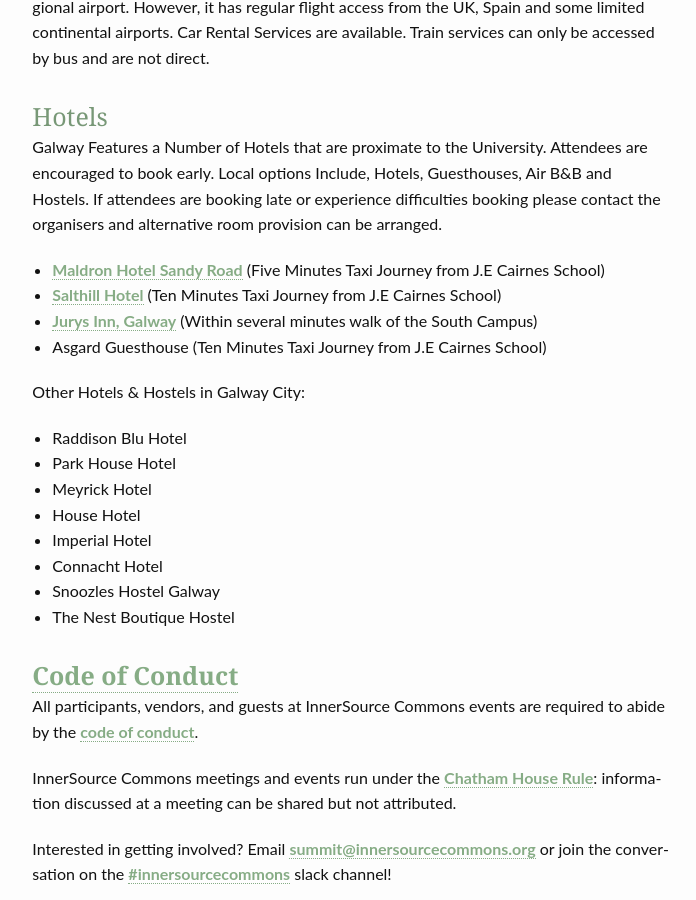
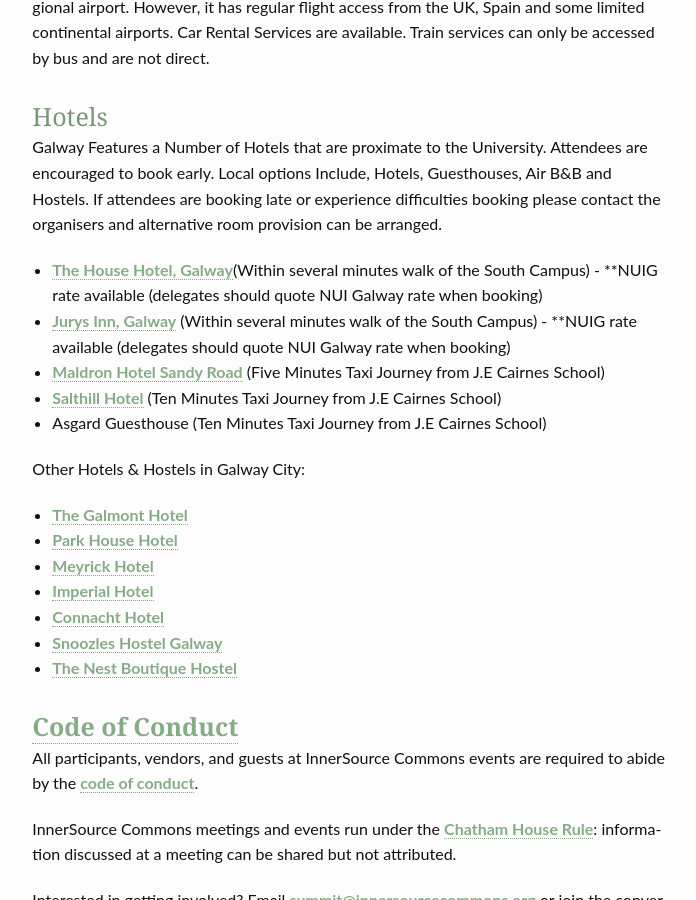
Before and after one commit to paypal/InnerSourceCommons, a Jekyll site: the page built from events/isc-spring-2019.md, in a window 1280 px wide and 900 px high, scrolled down 2336 px. Shown: the whole window, without its empty margins (456-1152 px from the left). Built offline with Jekyll 4.4.1, drawn with Linux system fonts in a browser that asks for light colours.

Commit message:
Update isc-spring-2019.md

```diff
--- a/events/isc-spring-2019.md
+++ b/events/isc-spring-2019.md
@@ -54,21 +54,20 @@
 ### Hotels
 Galway Features a Number of Hotels that are proximate to the University. Attendees are encouraged to book early. Local options Include, Hotels, Guesthouses, Air B&B and Hostels. If attendees are booking late or experience difficulties booking please contact the organisers and alternative room provision can be arranged.
 
+* [The House Hotel, Galway](https://www.thehousehotel.ie/)(Within several minutes walk of the South Campus) - **NUIG rate available (delegates should quote NUI Galway rate when booking)
+* [Jurys Inn, Galway](https://www.jurysinns.com/hotels/galway) (Within several minutes walk of the South Campus) - **NUIG rate available (delegates should quote NUI Galway rate when booking)
 * [Maldron Hotel Sandy Road](https://www.maldronhotelsandyroadgalway.com/) (Five Minutes Taxi Journey from J.E Cairnes School)
 * [Salthill Hotel](https://www.salthillhotel.com/) (Ten Minutes Taxi Journey from J.E Cairnes School)
-* [Jurys Inn, Galway](https://www.jurysinns.com/hotels/galway) (Within several minutes walk of the South Campus)
 * Asgard Guesthouse (Ten Minutes Taxi Journey from J.E Cairnes School)
 
 Other Hotels & Hostels in Galway City:
-
-* Raddison Blu Hotel
-* Park House Hotel
-* Meyrick Hotel
-* House Hotel
-* Imperial Hotel
-* Connacht Hotel
-* Snoozles Hostel Galway
-* The Nest Boutique Hostel
+* [The Galmont Hotel](https://www.thegalmont.com/)
+* [Park House Hotel](https://www.booking.com/hotel/ie/park-house.html)
+* [Meyrick Hotel](https://www.hotelmeyrick.ie/)
+* [Imperial Hotel](https://www.imperialhotelgalway.ie/)
+* [Connacht Hotel](https://www.theconnacht.ie/)
+* [Snoozles Hostel Galway](https://www.snoozleshostelgalway.ie/)
+* [The Nest Boutique Hostel](http://www.thenestaccommodation.com/)
 
 ### [Code of Conduct](/InnerSourceCommons/events/conduct/)
 
```
